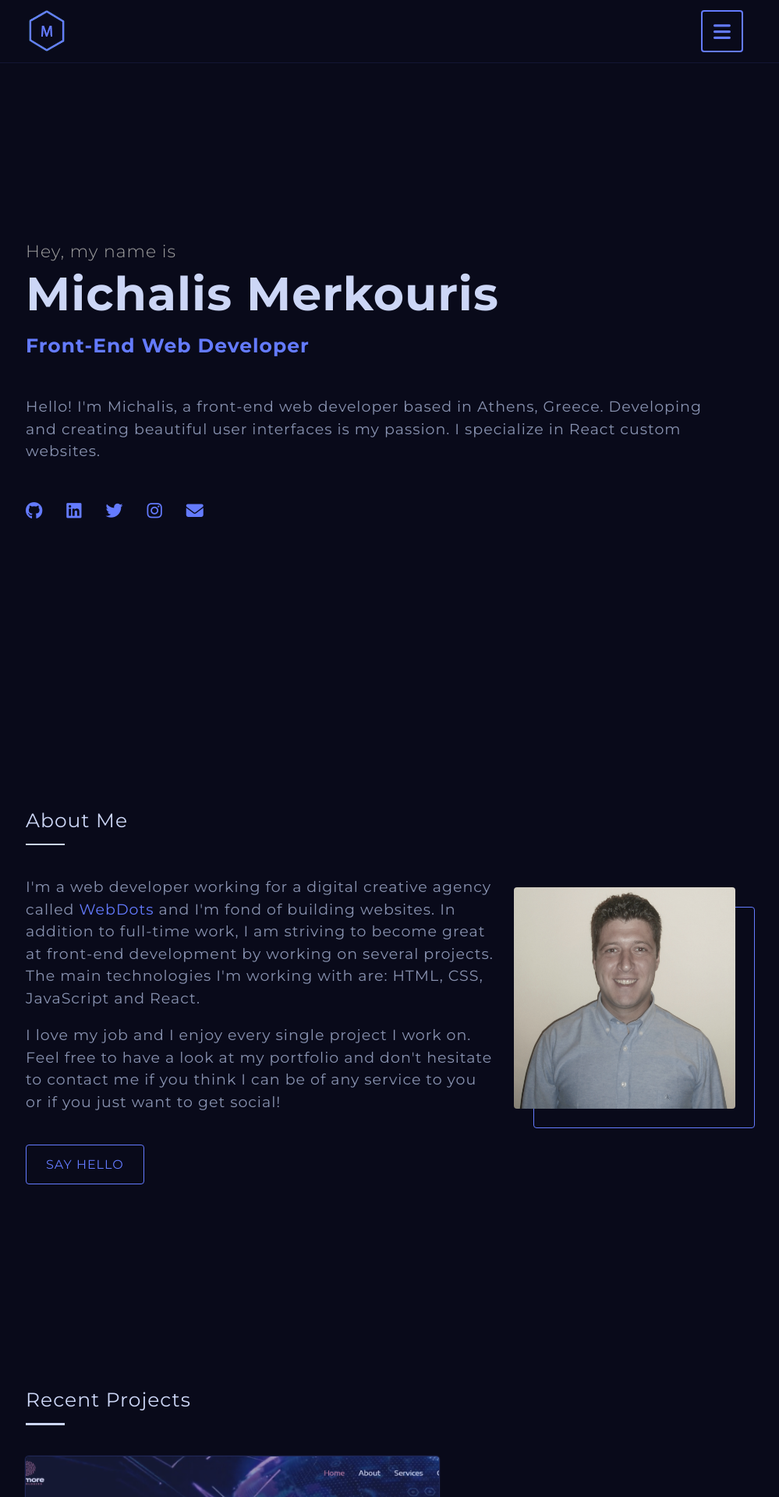
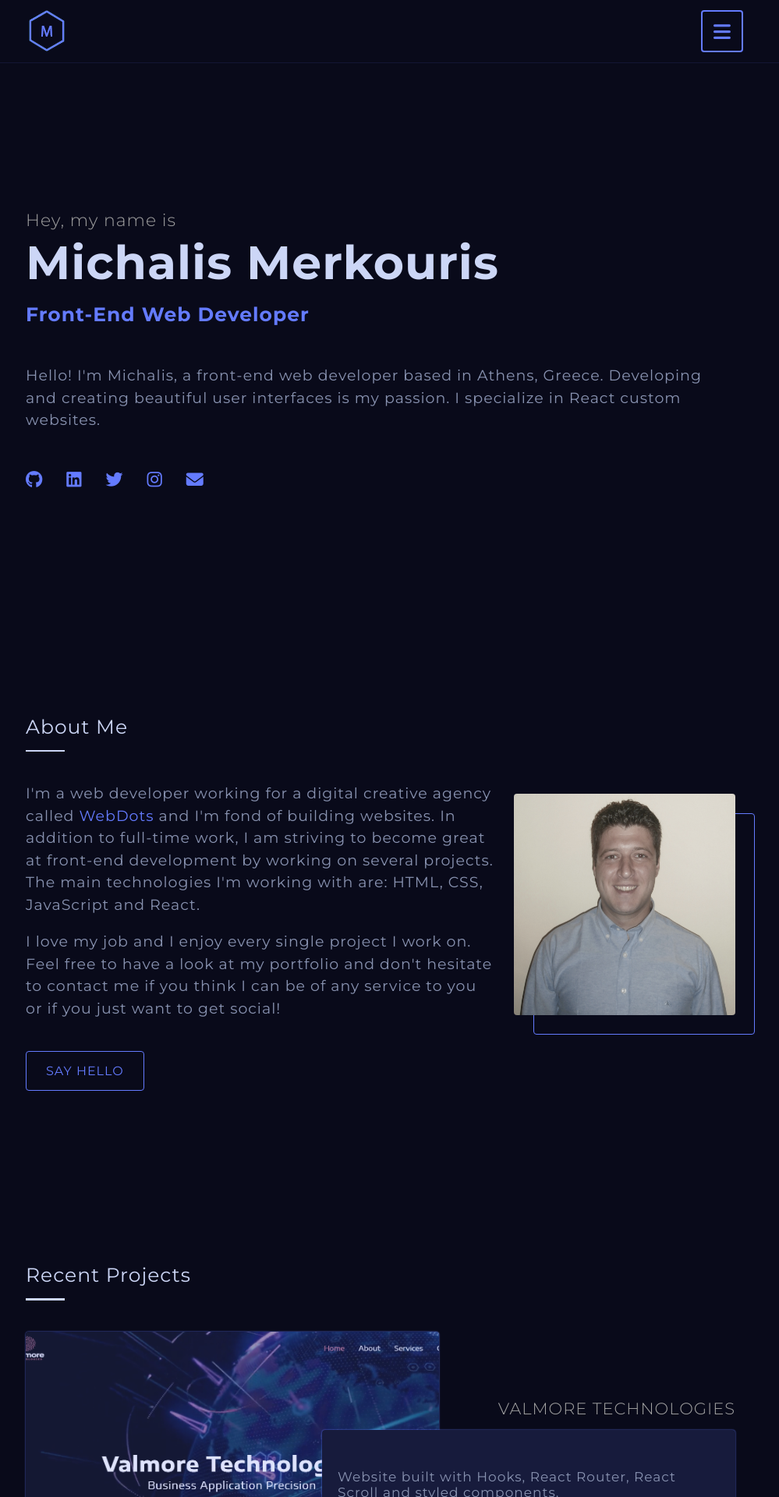
Before and after one commit to mimerkou/portfolio, a React (Create React App) app: page / in a window 1280 px wide. Shown: the top 1920 px of the page at 78% size, without its empty margins (152-1151 px from the left). Built offline with nearby package versions, Linux system fonts and the light colour scheme.

Commit message:
applied min-height to hero, about and contact sections

```diff
--- a/src/components/About/About.css
+++ b/src/components/About/About.css
@@ -3,7 +3,7 @@
   /* padding: 10rem 2.5rem; */
   padding: 0 2.5rem;
   margin: 0 auto;
-  min-height: 100vh;
+  min-height: calc(100vh - 8rem);
   display: flex;
   align-items: center;
   justify-content: center;
--- a/src/components/Contact/Contact.css
+++ b/src/components/Contact/Contact.css
@@ -1,6 +1,6 @@
 .contact-container {
   min-height: 100vh;
-  /* min-height: auto; */
+  min-height: calc(100vh - 8rem);
   max-width: 96rem;
   padding: 10rem 2.5rem;
   margin: 0 auto;
--- a/src/components/Hero/Hero.css
+++ b/src/components/Hero/Hero.css
@@ -1,6 +1,6 @@
 .home-container {
   max-width: 96rem;
-  min-height: 100vh;
+  min-height: calc(100vh - 8rem);
   padding: 0 2.5rem;
   /* padding: 5rem 2.5rem 10rem 2.5rem; */
   margin: 0 auto;
```
